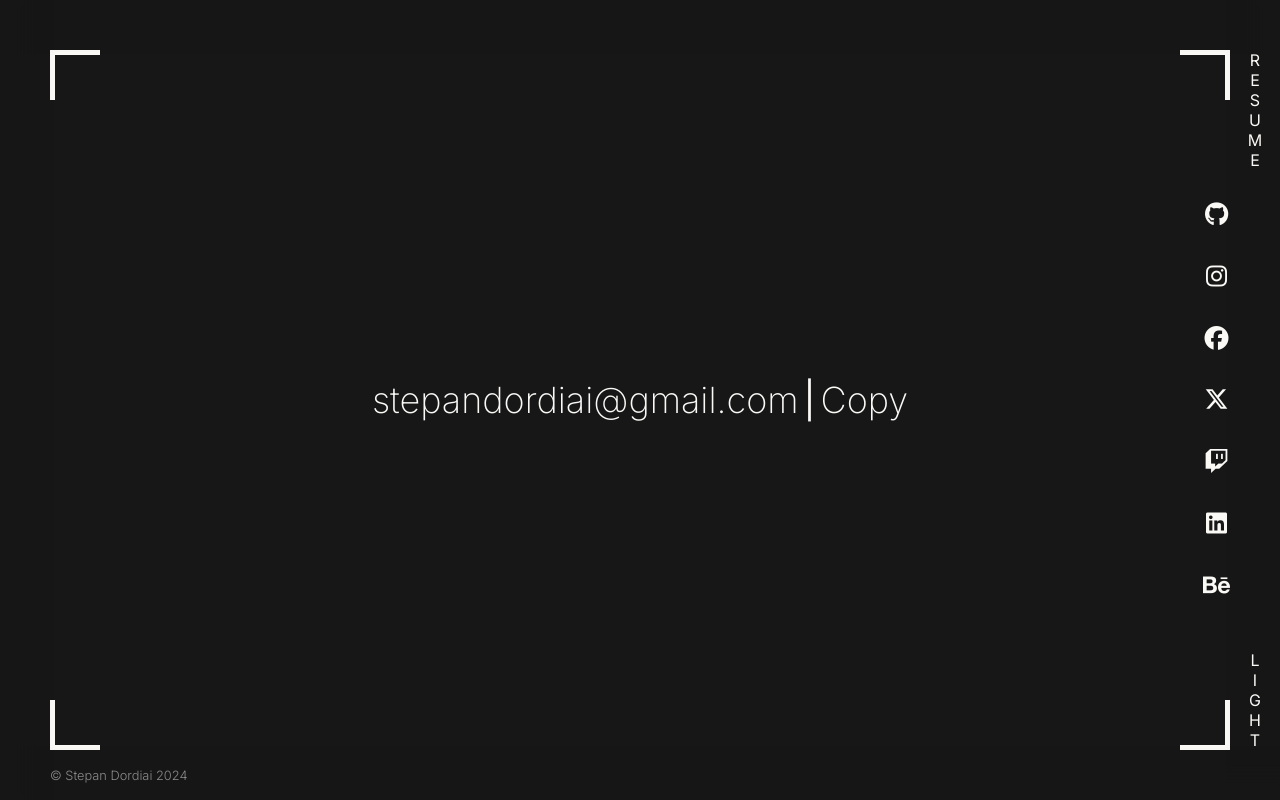
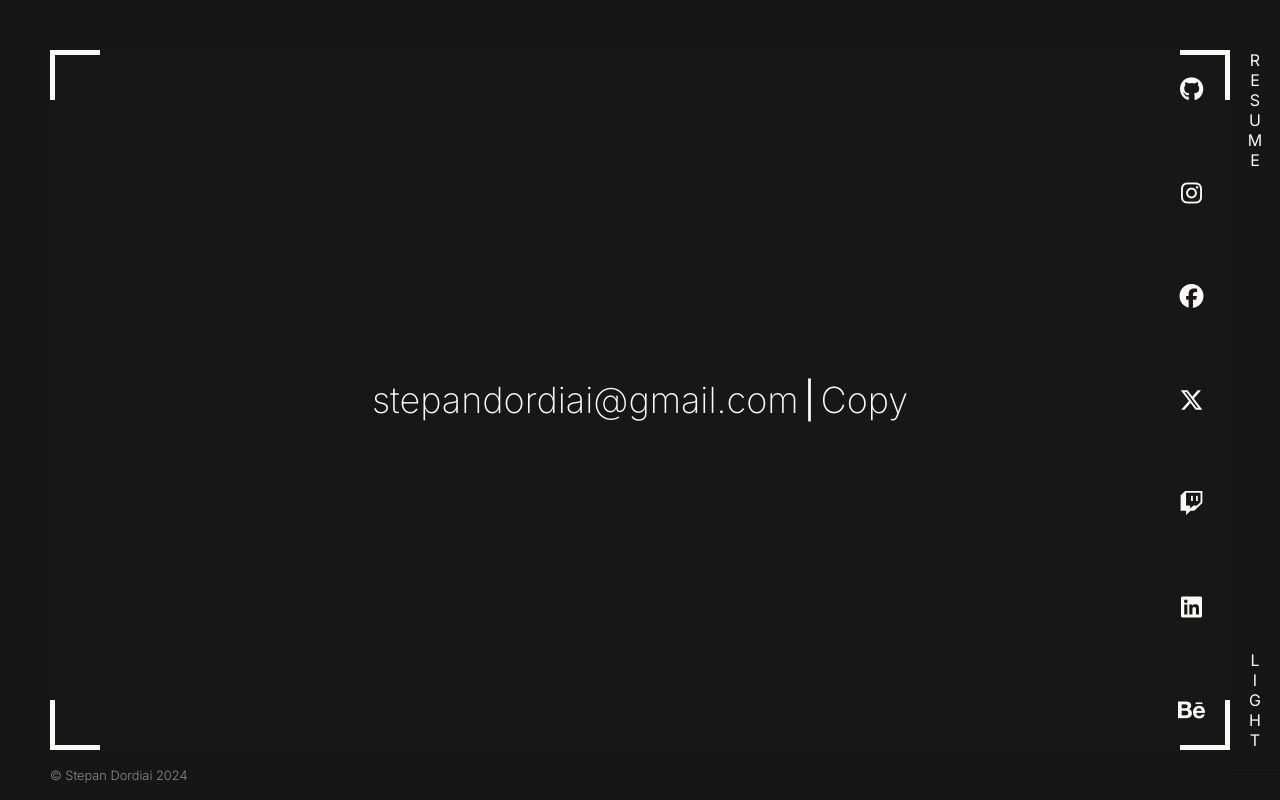
Before and after one commit to heeeyooo/stepan-dordiai, a React (Vite) app: page /contact in a window 1280 px wide. Built offline with nearby package versions, Linux system fonts and the light colour scheme.

Commit message:
Version 1.6

```diff
--- a/src/App.css
+++ b/src/App.css
@@ -95,6 +95,7 @@ ul {
   animation: setCubeLeftTop 1s 3s forwards;
   animation-timing-function: cubic-bezier(1, 0.25, 0.5, 1);
   transition: all 1s;
+  z-index: 101;
 }
 
 .cube-top-right {
@@ -110,6 +111,7 @@ ul {
   animation: setCubeRightTop 1s 3s forwards;
   animation-timing-function: cubic-bezier(1, 0.25, 0.5, 1);
   transition: all 1s;
+  z-index: 101;
 }
 
 .cube-bottom-left {
@@ -125,6 +127,7 @@ ul {
   animation: setCubeLeftBottom 1s 3s forwards;
   animation-timing-function: cubic-bezier(1, 0.25, 0.5, 1);
   transition: all 1s;
+  z-index: 101;
 }
 
 .cube-bottom-right {
@@ -140,6 +143,7 @@ ul {
   animation: setCubeRightBottom 1s 3s forwards;
   animation-timing-function: cubic-bezier(1, 0.25, 0.5, 1);
   transition: all 1s;
+  z-index: 101;
 }
 
 @keyframes setCubeLeftTop {
--- a/src/components/loading/Loading.css
+++ b/src/components/loading/Loading.css
@@ -65,7 +65,7 @@
 .percent-range {
   width: 0px;
   height: 5px;
-  background-color: var(--color);
+  background-color: greenyellow;
   animation: setPercentRange 2s forwards;
   animation-timing-function: cubic-bezier(1, 0.25, 0.5, 1);
 }
--- a/src/components/skill/Skill.css
+++ b/src/components/skill/Skill.css
@@ -137,7 +137,7 @@
 .react-background-range {
   position: absolute;
   height: 5px;
-  background-color: var(--color);
+  background-color: greenyellow;
   width: 0%;
   animation-timing-function: cubic-bezier(1, 0.25, 0.5, 1);
   transition: background-color 1s;
--- a/src/pages/contact/Contact.css
+++ b/src/pages/contact/Contact.css
@@ -38,9 +38,7 @@
   background: transparent;
   color: var(--color);
   cursor: crosshair;
-  margin: 0;
   padding: 0;
-  overflow: hidden;
   font-weight: 200;
   font-size: clamp(18px, 3vw, 36px);
   transition: color 1s;
@@ -49,24 +47,16 @@
 /* SOCIALS CONTAINER */
 
 .socials-container {
-  position: absolute;
-  top: 50%;
-  right: -27px;
-  transform: translateY(-50%);
+  position: fixed;
+  bottom: 75px;
+  top: 75px;
+  right: 75px;
   display: flex;
   flex-direction: column;
   justify-content: space-between;
   align-items: center;
-  height: 50%;
   font-size: 24px;
   z-index: 100;
-  animation: revealSocialsContainer 1s forwards;
-}
-
-@keyframes revealSocialsContainer {
-  to {
-    right: 50px;
-  }
 }
 
 .socials-container a {
@@ -76,13 +66,16 @@
 }
 
 @media screen and (width < 1000px) {
-  .contact-section {
-    height: 25px;
-  }
-
-  @keyframes revealSocialsContainer {
-    to {
-      right: 25px;
-    }
+  .socials-container {
+    top: auto;
+    bottom: 50px;
+    right: 50px;
+    left: 50px;
+    display: flex;
+    flex-direction: row;
+    justify-content: space-between;
+    align-items: center;
+    font-size: 24px;
+    z-index: 100;
   }
 }
```
